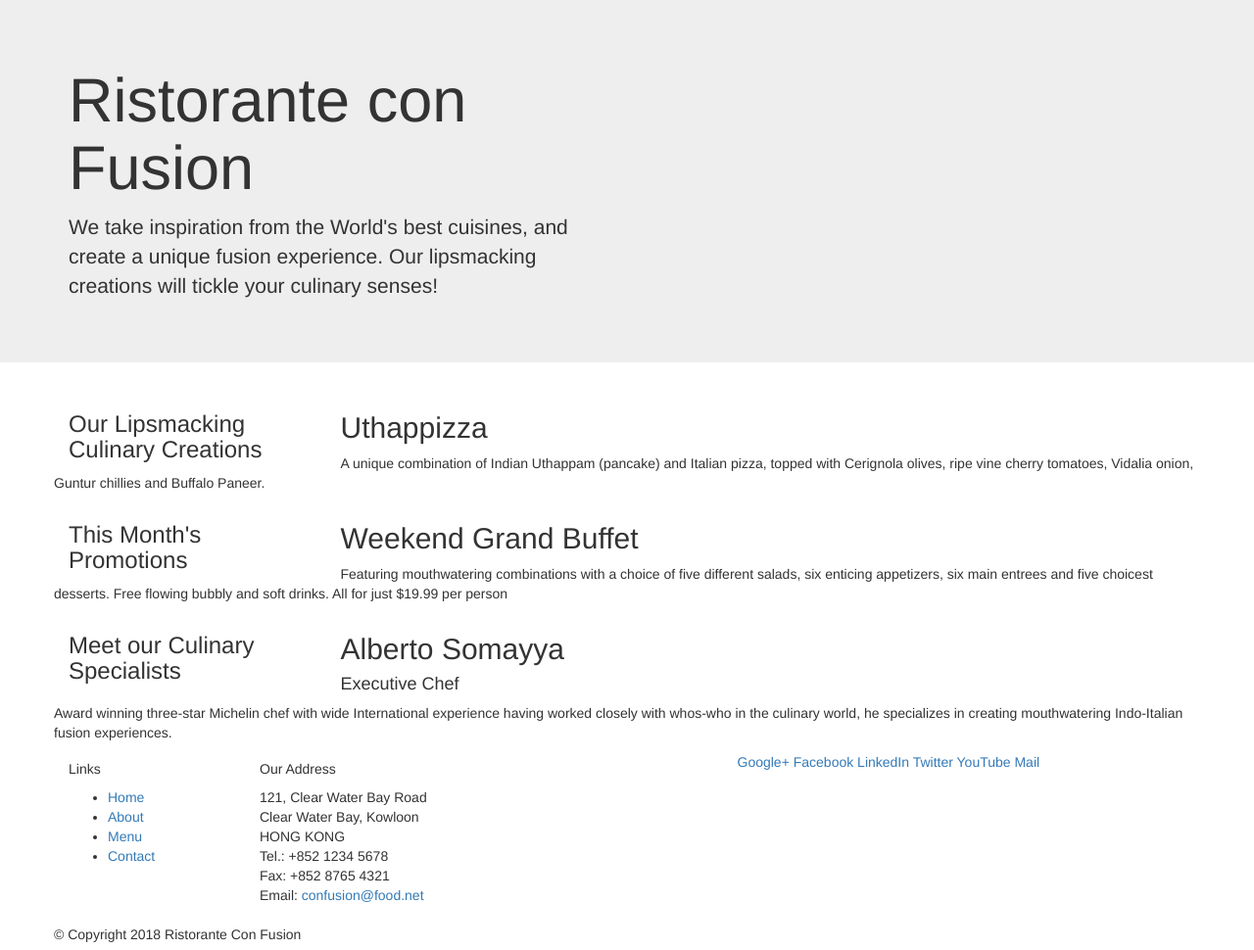
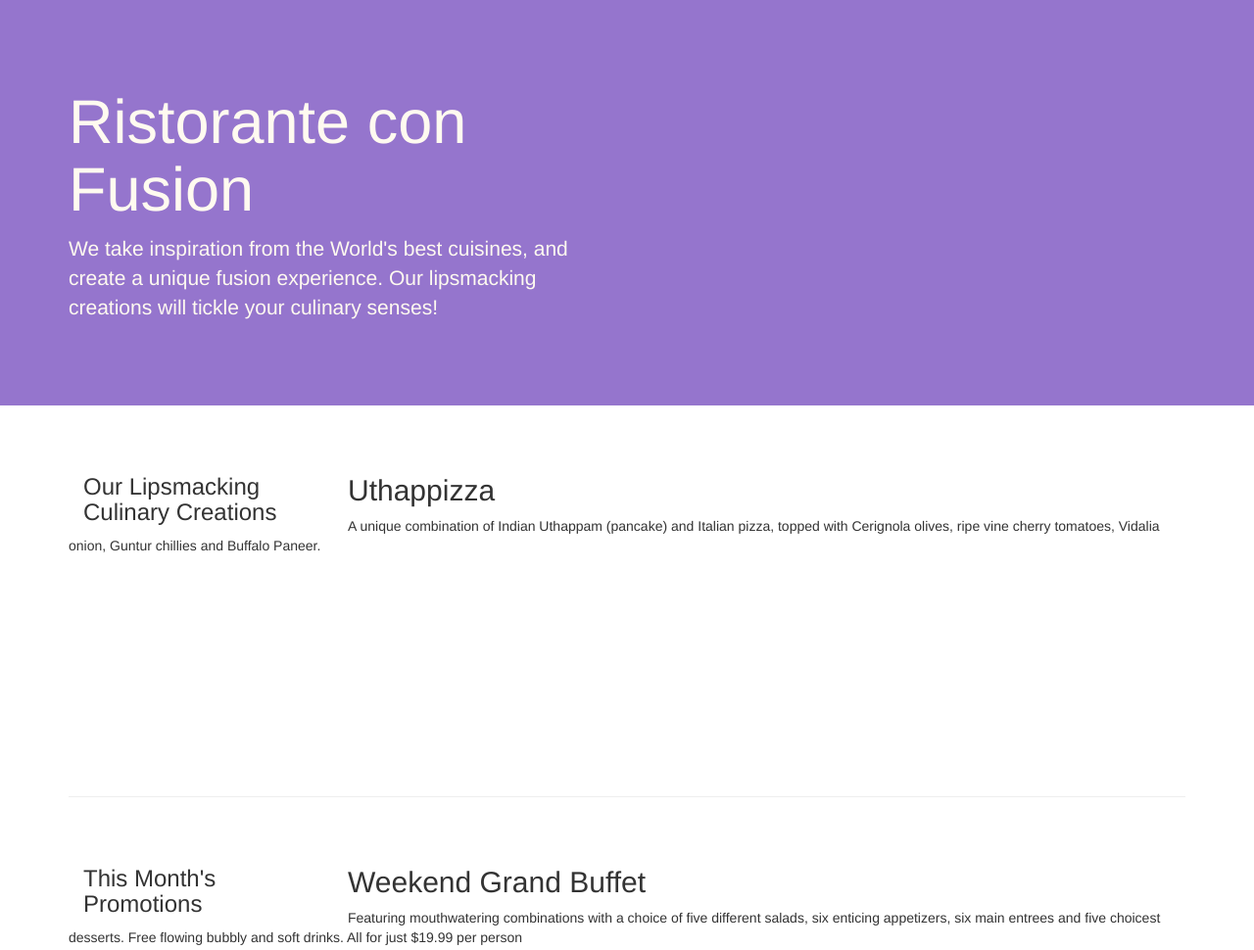
Before and after one commit to Fawadkhan/Bootstrap, a plain HTML site: page index.html in a window 1280 px wide. Shown: the top 970 px of the page at 98% size. Drawn offline with nearby package versions, Linux system fonts and the light colour scheme.

Commit message:
Bootstrap Git Commit Part 2

```diff
--- /dev/null
+++ b/css/styles.css
@@ -0,0 +1,30 @@
+.row-head {
+    margin: 0px auto;
+    padding: 0px auto;
+}
+
+.row-content {
+    margin: 0px auto;
+    padding: 50px 0px 50px 0px;
+    border-bottom: 1px ridge;
+    min-height: 400px;
+}
+
+.footer {
+    background-color: #D1C4E9;
+    margin: 0px auto;
+    padding: 20px 0px 20px 0px;
+}
+.jumbotron{
+    padding: 70px 30px 70px 30px;
+    margin: 0px auto;
+    background: #9575CD;
+    color: floralwhite;
+}
+
+.address{
+    font-size: 80%;
+    margin: 0px;
+    color: #0f0f0f;
+
+}
--- a/index.html
+++ b/index.html
@@ -9,6 +9,7 @@
 
     <!-- Bootstrap CSS -->
     <link rel="stylesheet" href="node_modules/bootstrap/dist/css/bootstrap.min.css">
+    <link rel="stylesheet" href="css/styles.css">
     <title>Ristorante Con Fusion</title>
 </head>
 
@@ -16,7 +17,7 @@
 
     <header class="jumbotron">
         <div class="container">
-            <div class="row">
+            <div class="row row-header">
                 <div class="col-12 col-sm-6">
                     <h1>Ristorante con Fusion</h1>
                     <p>We take inspiration from the World's best cuisines, and create a unique fusion experience. Our lipsmacking creations will tickle your culinary senses!</p>
@@ -28,7 +29,7 @@
     </header>
 
     <div class = "container">
-        <div class="row">
+        <div class="row row-content align-items-center">
             <div class="col-12 col-sm-4 order-sm-last col-md-3">
                 <h3>Our Lipsmacking Culinary Creations</h3>
             </div>
@@ -39,7 +40,7 @@
         </div>
 
 
-        <div class="row">
+        <div class="row row-content align-items-center">
             <div class="col-12 col-sm-4 col-md-3">
                 <h3>This Month's Promotions</h3>
             </div>
@@ -49,7 +50,7 @@
             </div>
         </div>
 
-        <div class="row">
+        <div class="row row-content align-items-center">
             <div class="col-12 col-sm-4 order-sm-last col-md-3">
                 <h3>Meet our Culinary Specialists</h3>
             </div>
@@ -61,12 +62,12 @@
         </div>
     </div>
 
-    <footer>
+    <footer class="footer">
         <div class="container">
             <div class="row">
                 <div class="col-4 offset-1 col-sm-2">
                     <h5>Links</h5>
-                    <ul>
+                    <ul class="list-unstyled">
                         <li><a href="#">Home</a></li>
                         <li><a href="#">About</a></li>
                         <li><a href="#">Menu</a></li>
@@ -84,8 +85,8 @@
 		              Email: <a href="mailto:confusion@food.net">confusion@food.net</a>
 		           </address>
                 </div>
-                <div class="col-12 col-sm-4">
-                    <div>
+                <div class="col-12 col-sm-4 align-self-center">
+                    <div class="text-center">
                         <a href="http://google.com/+">Google+</a>
                         <a href="http://www.facebook.com/profile.php?id=">Facebook</a>
                         <a href="http://www.linkedin.com/in/">LinkedIn</a>
@@ -95,7 +96,7 @@
                     </div>
                 </div>
            </div>
-           <div class="row">
+           <div class="row justify-content-center">
                 <div class="col-auto">
                     <p>© Copyright 2018 Ristorante Con Fusion</p>
                 </div>
```
